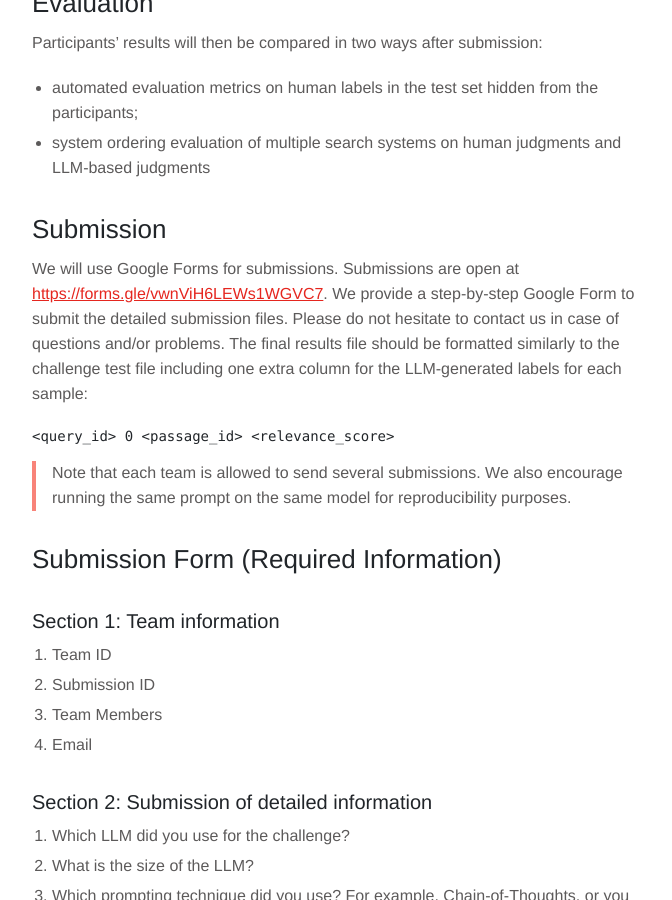
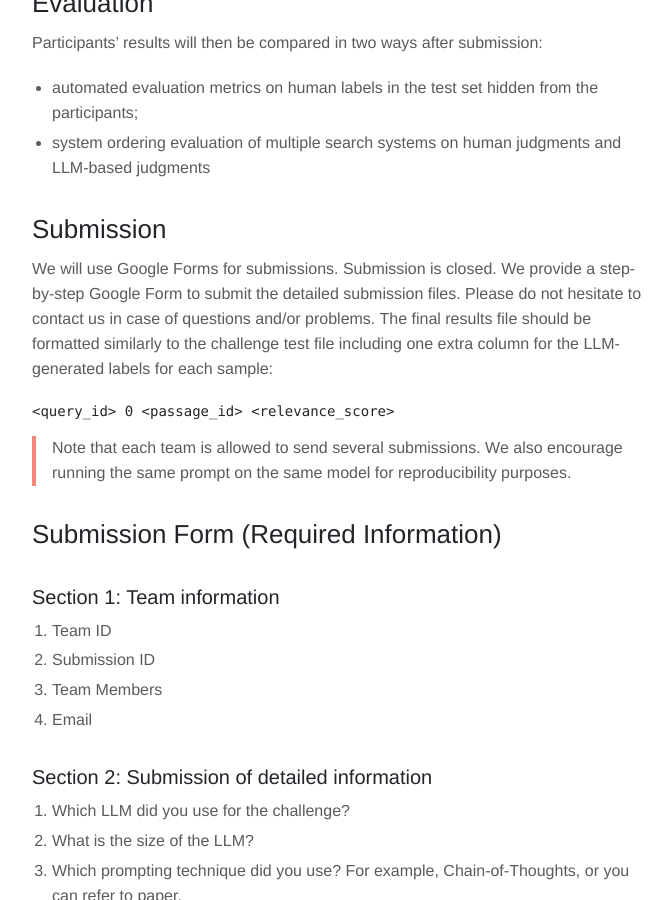
Before and after one commit to llm4eval/WSDM2025, a Jekyll site: the page built from challenge.md, in a window 1280 px wide and 900 px high, scrolled down 2030 px. Shown: the whole window, without its empty margins (143-815 px from the left). Built offline with Jekyll 4.4.1, drawn with Linux system fonts in a browser that asks for light colours.

Commit message:
Update challenge.md

````diff
--- a/challenge.md
+++ b/challenge.md
@@ -45,7 +45,7 @@ Participants’ results will then be compared in two ways after submission:
 - system ordering evaluation of multiple search systems on human judgments and LLM-based judgments
 
 ## Submission
-We will use Google Forms for submissions. Submissions are open at [https://forms.gle/vwnViH6LEWs1WGVC7](https://forms.gle/vwnViH6LEWs1WGVC7). We provide a step-by-step Google Form to submit the detailed submission files. Please do not hesitate to contact us in case of questions and/or problems. The final results file should be formatted similarly to the challenge test file including one extra column for the LLM-generated labels for each sample:
+We will use Google Forms for submissions. Submission is closed. We provide a step-by-step Google Form to submit the detailed submission files. Please do not hesitate to contact us in case of questions and/or problems. The final results file should be formatted similarly to the challenge test file including one extra column for the LLM-generated labels for each sample:
 
 ```
 <query_id> 0 <passage_id> <relevance_score>
````
